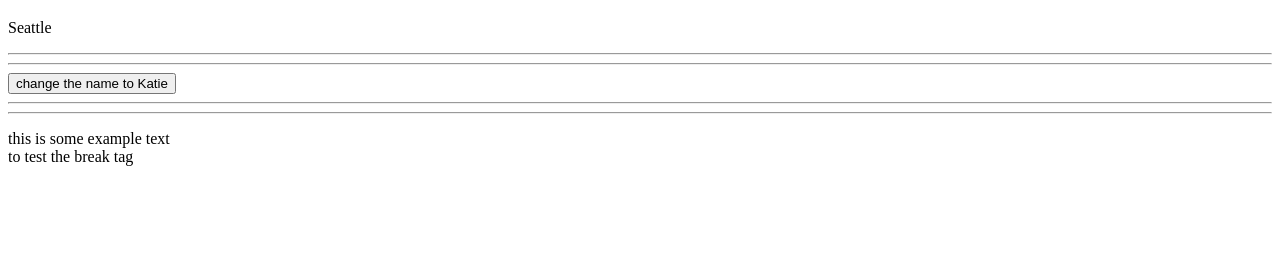
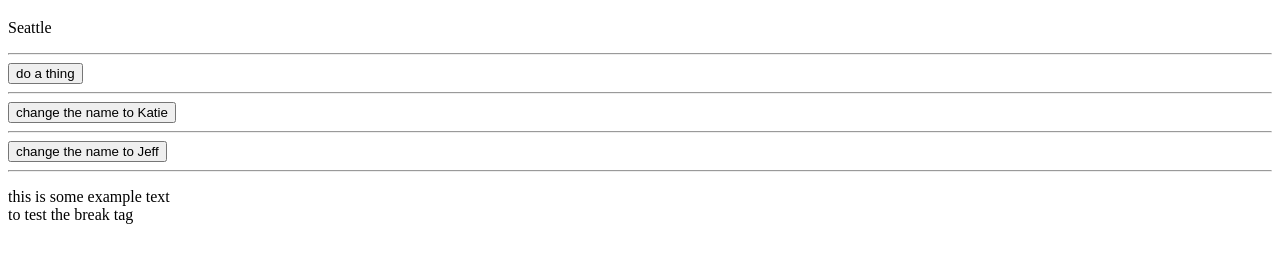
Before and after one commit to jeffspatafora/practice-vuejs, a plain HTML site: page index.html in a window 1280 px wide. Shown: the part 178-440 px from the top of the page. Drawn offline with nearby package versions, Linux system fonts and the light colour scheme.

Commit message:
adds doThis, changeNameKatie, changeNameJeff

```diff
--- a/index.html
+++ b/index.html
@@ -13,9 +13,11 @@
       <h1>{{ name }}</h1>
       <p>{{ city }}</p>
       <hr>
+      <button v-on:click="doThis()">do a thing</button>
       <hr>
-      <button v-on:click="changeName()">change the name to Katie</button>
+      <button v-on:click="changeNameKatie()">change the name to Katie</button>
       <hr>
+      <button v-on:click="changeNameJeff()">change the name to Jeff</button>
       <hr>
       <p>this is some example text<br>to test the break tag</p>
     </div>
--- a/index.js
+++ b/index.js
@@ -9,9 +9,17 @@ var App = {
     };
   },
   methods: {
-    changeName: function () {
+    doThis: function () {
+      console.log("doing at thing...");
+    },
+    changeNameKatie: function () {
       console.log("changing the name to Katie");
       this.name = "Katie";
+      console.log(this.name);
+    },
+    changeNameJeff: function () {
+      console.log("chaning the name to Jeff");
+      this.name = "Jeff";
       console.log(this.name);
     },
   },
```
